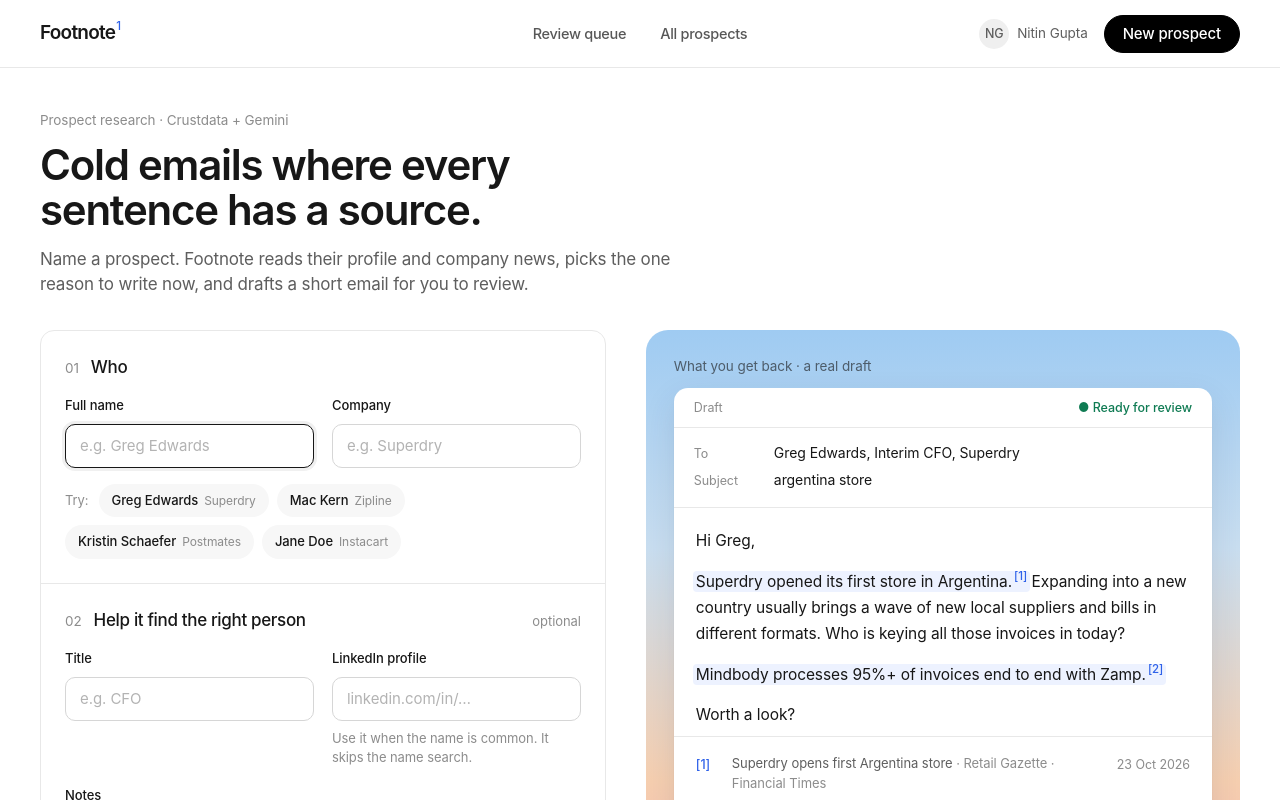
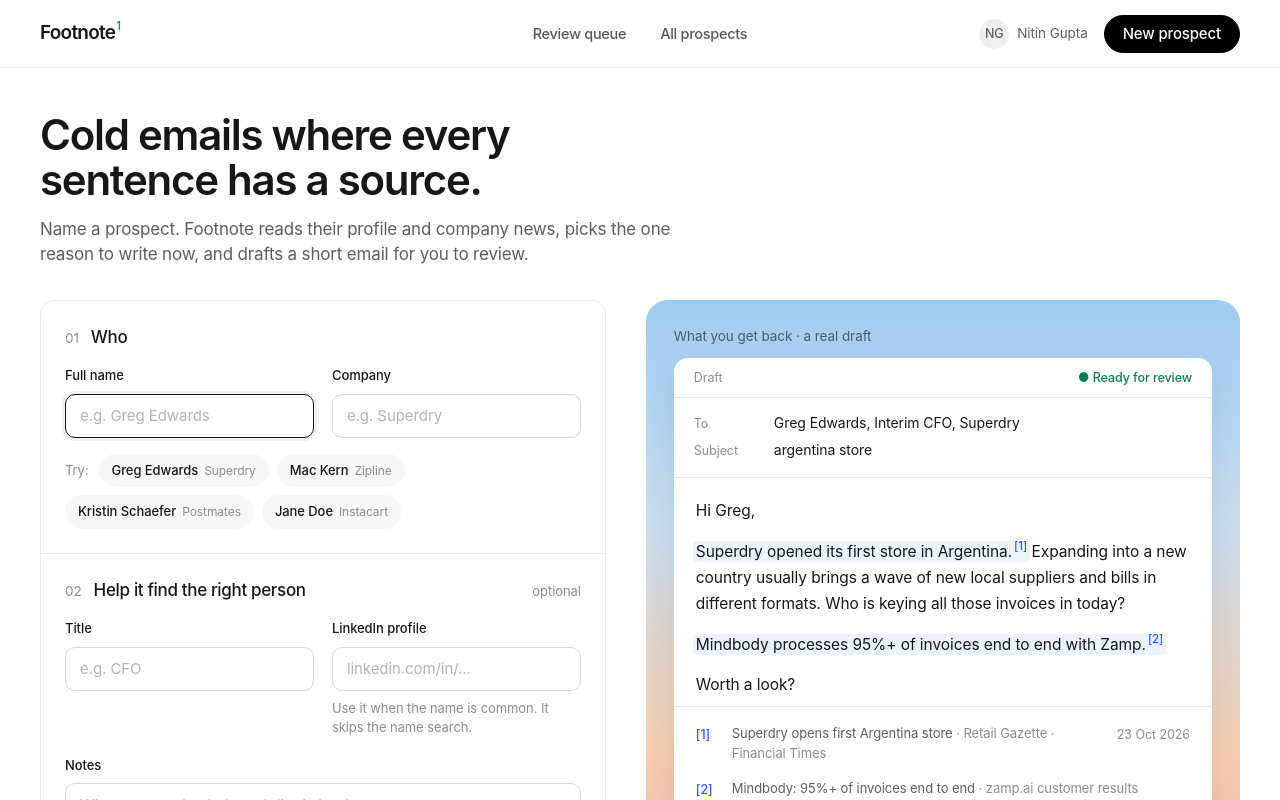
Before and after one commit to nitininhouse/footnote, a React (Vite) app in the folder frontend/: page / in a window 1280 px wide. Shown: the top 800 px of the page. Built offline with nearby package versions, Linux system fonts and the light colour scheme; no server answers.

Commit message:
Remove the line above the headline

```diff
--- a/frontend/src/pages/NewRun.tsx
+++ b/frontend/src/pages/NewRun.tsx
@@ -71,7 +71,6 @@ export default function NewRun(_: { cfg: Config | null }) {
     <div className="page">
       <div className="page-head">
         <div>
-          <p className="eyebrow">Prospect research · Crustdata + Gemini</p>
           <h1>Cold emails where every<br />sentence has a source.</h1>
           <p className="sub">Name a prospect. Footnote reads their profile and company news, picks the one reason to write now, and drafts a short email for you to review.</p>
         </div>
```
